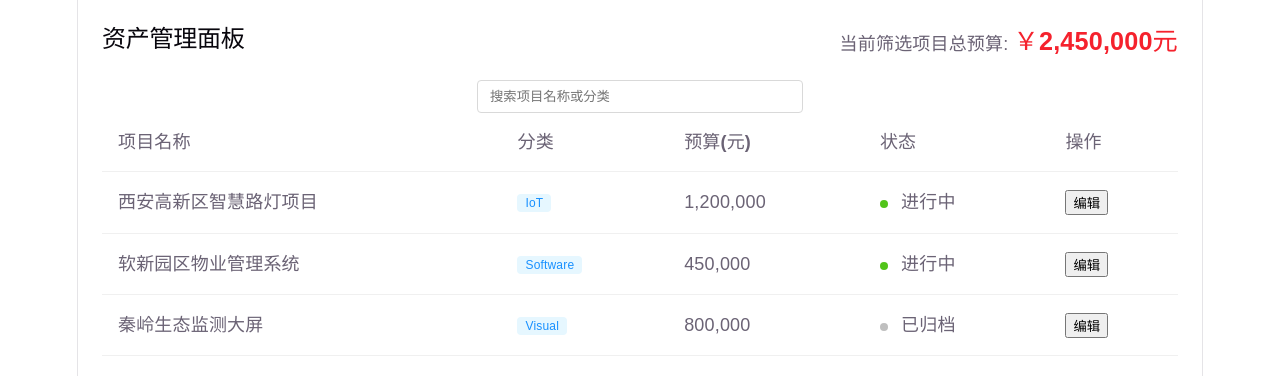
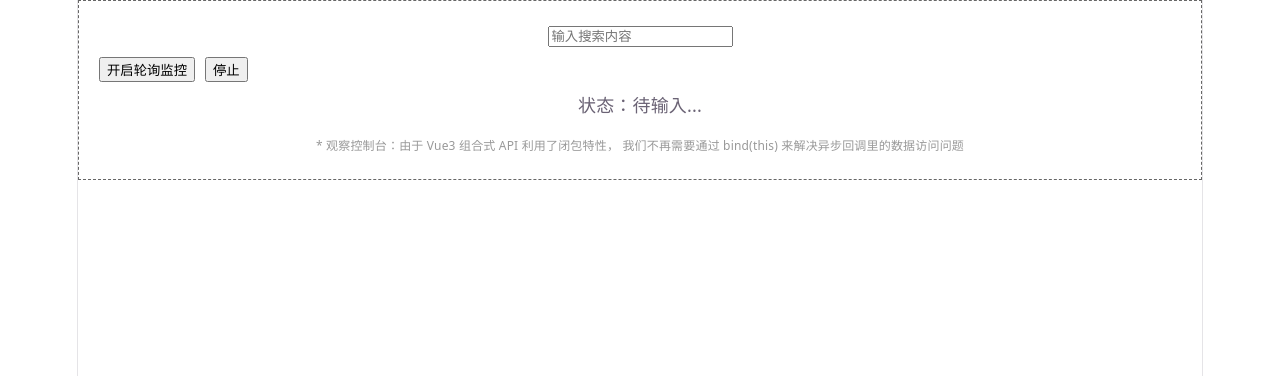
Before and after one commit to qyd20200101/frontend-study, a Vue app in the folder my-sass-project/: page / in a window 1280 px wide. Shown: the top 376 px of the page. Built offline with nearby package versions, Linux system fonts and the light colour scheme.

Commit message:
搜索框，模拟this陷阱

```diff
--- a/my-sass-project/src/App.vue
+++ b/my-sass-project/src/App.vue
@@ -2,13 +2,15 @@
 import UserInfoCard from './components/UserInfoCard.vue'
 import OrderDashboard from './components/OrderDashboard.vue';
 import   DataManager  from "./components/DataManager.vue";
+import SmartSearch  from "./components/SmartSearch.vue";
 </script>
 
 <template>
   <main>
     <!-- <UserInfoCard></UserInfoCard> -->
     <!-- <OrderDashboard></OrderDashboard> -->
-     <DataManager></DataManager >
+     <!-- <DataManager></DataManager > -->
+        <SmartSearch></SmartSearch>
   </main>
 </template>
 <style scoped>
--- /dev/null
+++ b/my-sass-project/src/components/SmartSearch.vue
@@ -0,0 +1,72 @@
+<script setup lang="ts">
+/*
+1. 顶层执行环境:函数和ref,reactive和普通函数都在同一个作用域下
+由于闭包，函数内部可以访问外部的参数
+2.响应式proxy:抛弃了Object.definedProtitype,改用ES6的Proxy
+vue2数据挂载到this,实际上访问this.msg访问被拦截的属性
+vue3 ref本身就是响应式对象，修改msg.value触发的是对象自身的ste拦截
+*/
+
+import { ref,onUnmounted } from "vue";
+
+const query = ref('');
+const status = ref('待输入...');
+const timerId = ref<number| null>(null);
+
+// 模拟原生js闭包的this丢失陷阱
+const startMockPolling = () =>{
+    status.value = '正在搜索中';
+
+    //模拟一个旧时代的setInterval陷阱
+    //在普通function中，setInterval的this指向的是window
+    timerId.value = window.setInterval(function () {
+        console.log('当前搜索词：',query.value);
+        // 在vue3<script setup>中，这里能访问query吗？
+        //答案是肯定的,因为query在外部作用域闭包，不需要this
+    },2000);
+}
+
+/*
+思考：在vue2的mothods里写上面的代码
+必须写成const self = this;或者.bind(this);
+*/
+
+const stopPolling = () =>{
+    if (timerId.value) {
+        clearInterval(timerId.value);
+        status.value = '搜索已停止';
+    }
+};
+
+onUnmounted(() => stopPolling());
+</script>
+<template>
+    <div class="search-box">
+        <input  v-model="query" placeholder="输入搜索内容"/>
+        <div class="controls">
+            <button @click="startMockPolling">开启轮询监控</button>
+            <button @click="stopPolling">停止</button>
+        </div>
+        <p>状态：{{ status }}</p>
+        <div class="tip">
+            * 观察控制台：由于 Vue3 组合式 API 利用了闭包特性，
+        我们不再需要通过 bind(this) 来解决异步回调里的数据访问问题
+        </div>
+    </div>
+</template>
+<style scoped>
+.search-box{
+    padding: 20px;
+    border: 1px dashed #666;
+}
+.controls{
+    margin: 10px 0;
+    display: flex;
+    gap: 10px;
+}
+.tip{
+    font-size: 12px;
+    color: #999;
+    margin-top: 15px;
+}
+</style>
```
